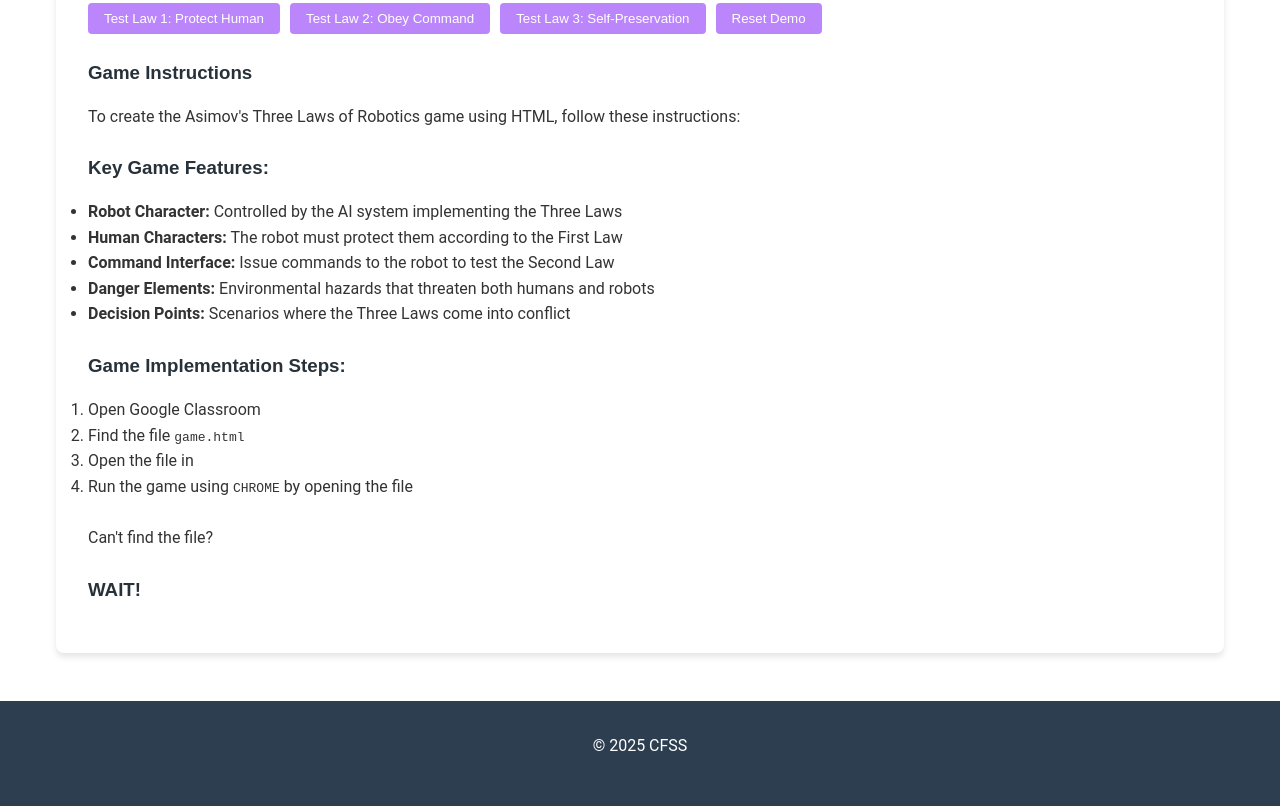
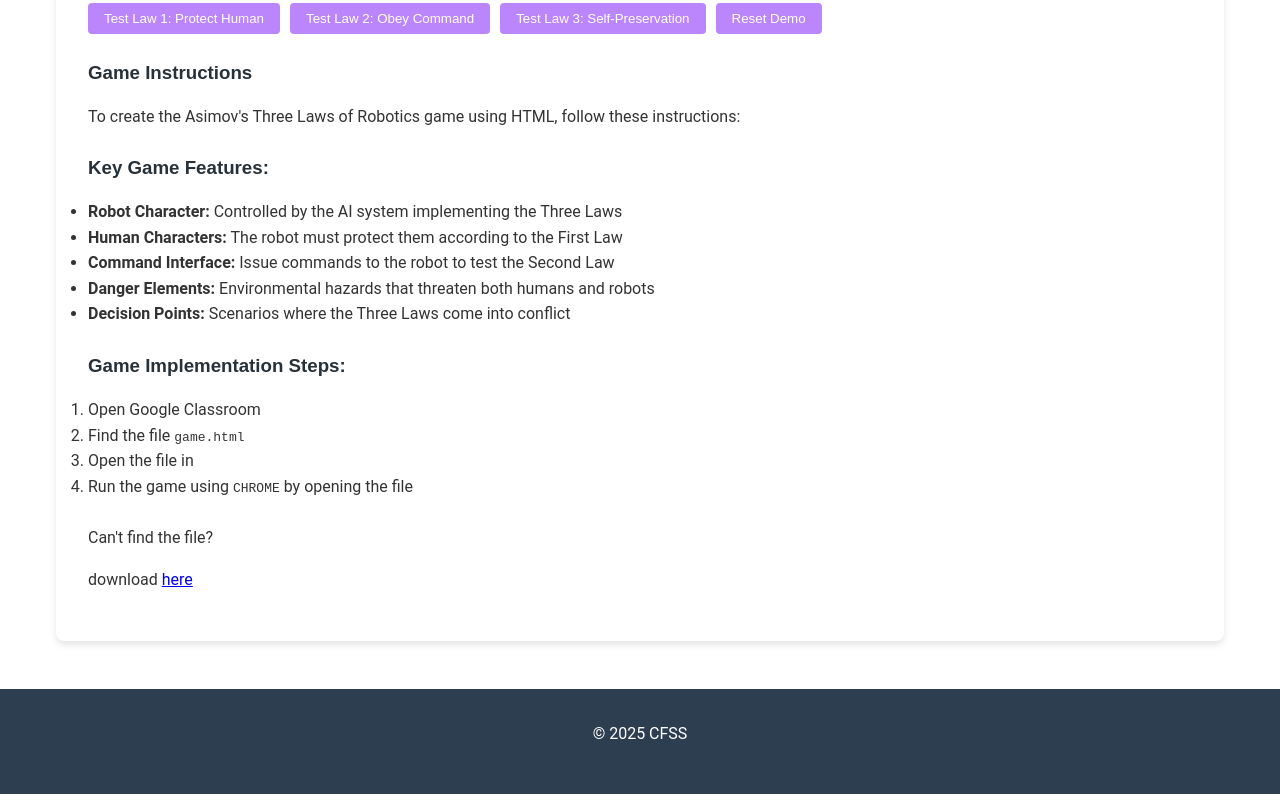
Before and after one commit to CFSS-ComputerClub/CFSS-ComputerClub.github.io, a plain HTML site: page key.html in a window 1280 px wide. Shown: the part 2889-3695 px from the top of the page. Drawn offline with Linux system fonts and the light colour scheme.

Commit message:
Update key.html

```diff
--- a/key.html
+++ b/key.html
@@ -427,8 +427,7 @@
                 <li>Run the game using <code>CHROME</code> by opening the file</li>
             </ol><br>
             <p>Can't find the file?</p>
-            <h3>WAIT!</h3>
-            <!-- <p>download <a href='./docu/static/zFdzjkDfa_Game/game.html' download="game.html">here</a></p> -->
+            <p>download <a href='./docu/static/zFdzjkDfa_Game/game.html' download="game.html">here</a></p>
 
         </section>
     </main>
```
